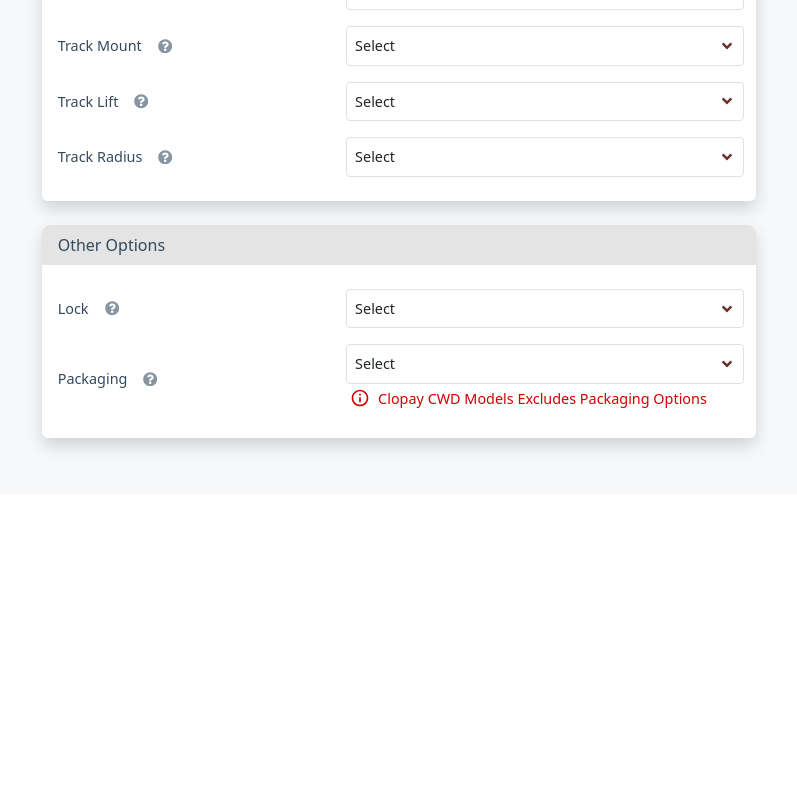
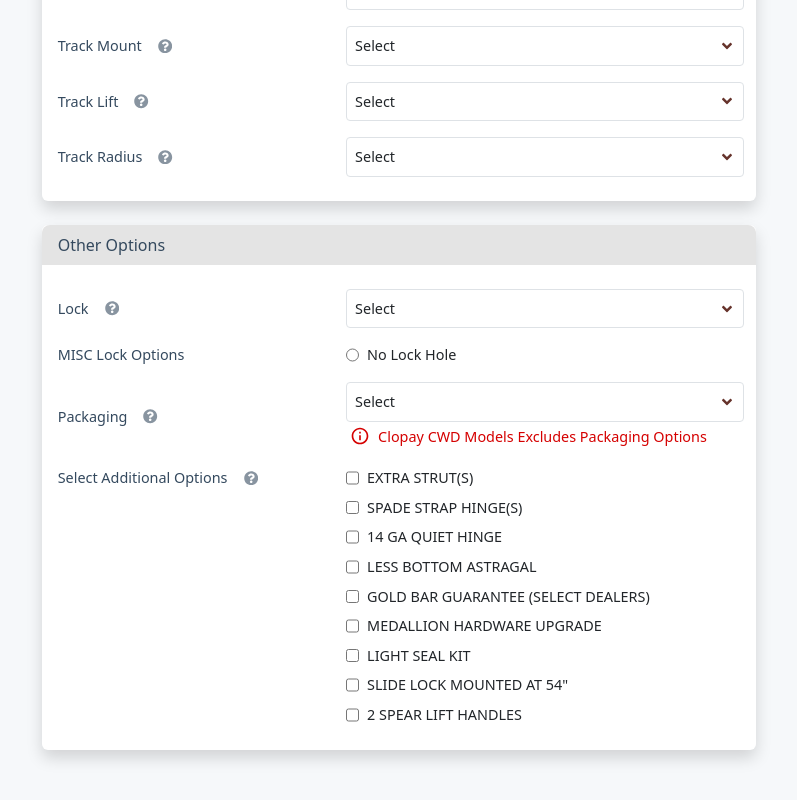
Before and after one commit to rahulrajput83/f1Studioz-assignment, a React (Create React App) app: page /form3 in a window 1280 px wide. Shown: the part 1041-1841 px from the top of the page, without its empty margins (241-1038 px from the left). Before the commit the page ends 1535 px from the top, so only its background shows below. Built offline with nearby package versions, Linux system fonts and the light colour scheme.

Commit message:
Updated Page 4

```diff
--- a/src/CustomStyle.scss
+++ b/src/CustomStyle.scss
@@ -122,6 +122,10 @@ $theme-colors: (
     border-top-right-radius: 0.5rem;
 }
 
+input[type=radio], input[type=checkbox] {
+    accent-color: #66332B;
+}
+
 
 /* import bootstrap to set changes */
 @import "~bootstrap/scss/bootstrap";
--- a/src/Pages/Form3.jsx
+++ b/src/Pages/Form3.jsx
@@ -1,8 +1,10 @@
 import React, { useEffect, useState } from 'react'
 import { useSelector } from 'react-redux';
+import Checked from '../component/Checked';
 import Drop from '../component/Drop';
 import DropSize from '../component/DropSize';
 import FormSubNav from '../component/FormSubNav';
+import Radio from '../component/Radio';
 
 
 /* Dummy Data */
@@ -108,8 +110,9 @@ function Form3() {
           <span className='px-3 bg-CardBg py-2 Rounded weight text-gray'>Other Options</span>
           <div className='d-flex flex-column px-3 py-4 gap-3'>
             <Drop state='Lock' dispatch={'Add_Lock'} data={Lock} title='Lock' icon={true} />
+            <Radio title='MISC Lock Options' text='No Lock Hole' state='MICS' dispatch='Add_MICS' />
             <Drop state='Packaging' dispatch={'Add_Packaging'} data={Packaging} title='Packaging' icon={true} />
-
+            <Checked title='Select Additional Options' />
           </div>
         </div>
       </div>
--- a/src/Redux/reducer.js
+++ b/src/Redux/reducer.js
@@ -116,9 +116,15 @@ export default function reducer(state = {
     TrackLift: '',
     TrackRadius: '',
     Lock: '',
-    Packaging: ''
+    Packaging: '',
+    MICS: false
 }, action) {
     switch (action.type) {
+        case "Add_MICS":
+            return {
+                ...state,
+                MICS: action.payload
+            };
         case "Add_Packaging":
             return {
                 ...state,
--- /dev/null
+++ b/src/component/CheckBox.jsx
@@ -0,0 +1,14 @@
+import React from 'react'
+
+function CheckBox(props) {
+    return (
+        <div className='d-flex flex-column justify-content-start'>
+            <label className='d-flex flex-row gap-2 size text-uppercase weight Cursor size '>
+                <input type='checkbox' className='' />
+                <span>{props.text}</span>
+            </label>
+        </div>
+    )
+}
+
+export default CheckBox
--- /dev/null
+++ b/src/component/Checked.jsx
@@ -0,0 +1,41 @@
+import React, { useState } from 'react'
+import { FaQuestionCircle } from 'react-icons/fa';
+import { useDispatch, useSelector } from 'react-redux';
+import CheckBox from './CheckBox';
+
+function Checked(props) {
+    const dispatch = useDispatch();
+    const checked = useSelector((state) => state[props.state])
+    const [change, setChange] = useState(checked);
+
+    const handleSubmit = () => {
+        setChange(true);
+        let action = {
+            type: props.dispatch,
+            payload: change
+        };
+        dispatch(action);
+    }
+
+    return (
+        <div className='d-flex flex-column w-100 align-items-start gap-1 flex-md-row position-relative'>
+            <span className='size weight gap-3 col col-md-5 justify-content-md-start d-flex flex-row align-items-center justify-content-between text-gray'>
+                <span className='me-auto me-md-0'>{props.title}</span>
+                <FaQuestionCircle className='me-2 text-darkGray' />
+            </span>
+            <div className='d-flex flex-column gap-2 col col-md-7'>
+                <CheckBox text='Extra Strut(S)' />
+                <CheckBox text='Spade strap hinge(s)' />
+                <CheckBox text='14 GA Quiet hinge' />
+                <CheckBox text='less bottom astragal' />
+                <CheckBox text='gold bar guarantee (select dealers)' />
+                <CheckBox text='medallion hardware upgrade' />
+                <CheckBox text='light seal kit' />
+                <CheckBox text='Slide lock mounted at 54"' />
+                <CheckBox text='2 spear lift handles' />
+            </div>
+        </div>
+    )
+}
+
+export default Checked
--- /dev/null
+++ b/src/component/Radio.jsx
@@ -0,0 +1,37 @@
+import React, { useEffect, useState } from 'react'
+import { useDispatch, useSelector } from 'react-redux'
+
+function Radio(props) {
+    const dispatch = useDispatch();
+    const checked = useSelector((state) => state[props.state])
+    const [change, setChange] = useState(checked);
+
+    const handleSubmit = () => {
+        setChange(true);
+        let action = {
+            type: props.dispatch,
+            payload: change
+        };
+        dispatch(action);
+    }
+
+    useEffect(() => {
+        console.log(checked)
+    }, [checked])
+
+    return (
+        <div className='d-flex flex-column gap-1 flex-md-row position-relative'>
+            <span className='size weight gap-3 col col-md-5 justify-content-md-start d-flex flex-row align-items-center justify-content-between text-gray'>
+                <span>{props.title}</span>
+            </span>
+            <div className='d-flex flex-column col col-md-7 justify-content-start'>
+                <label onClick={handleSubmit} className='d-flex flex-row gap-2 weight Cursor size '>
+                <input onChange={() => setChange(true)} checked={checked} type='radio' value={props.text} className='' />
+                <span>{props.text}</span>
+                </label>
+            </div>
+        </div>
+    )
+}
+
+export default Radio
```
